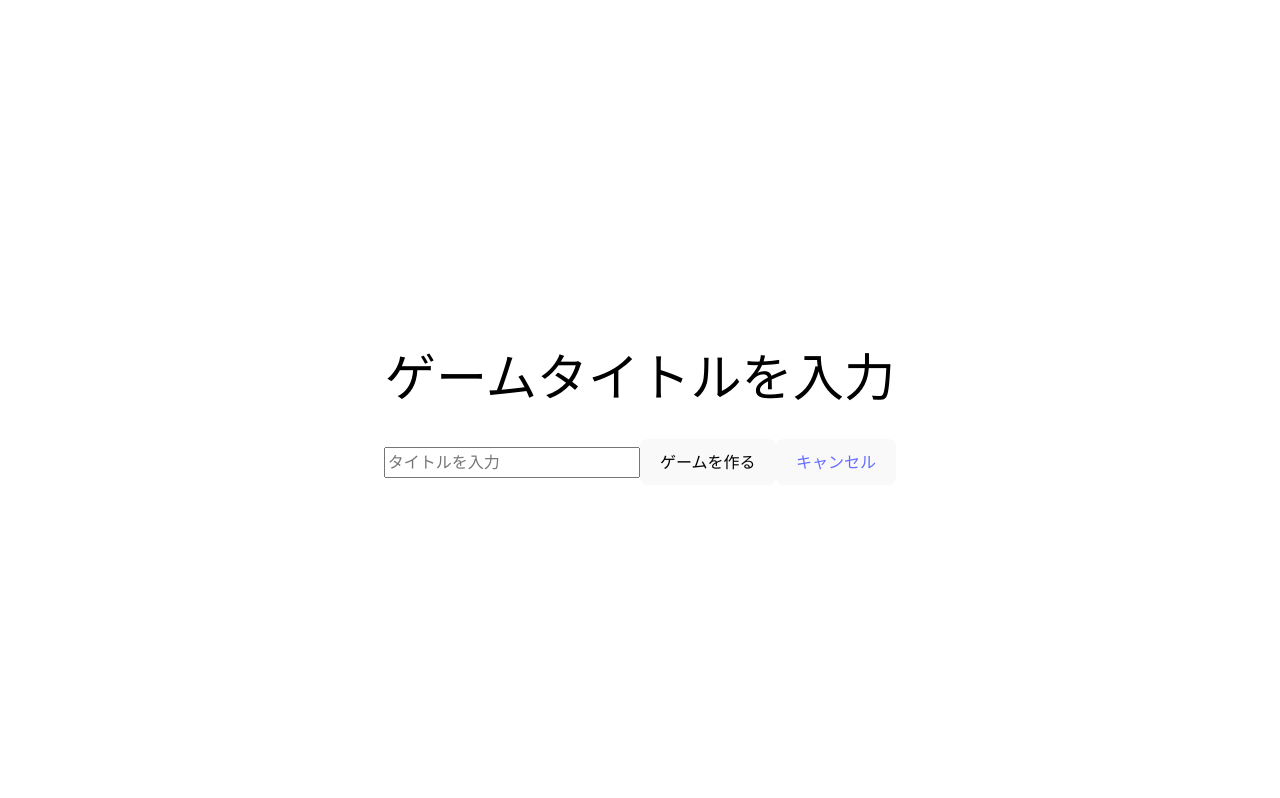
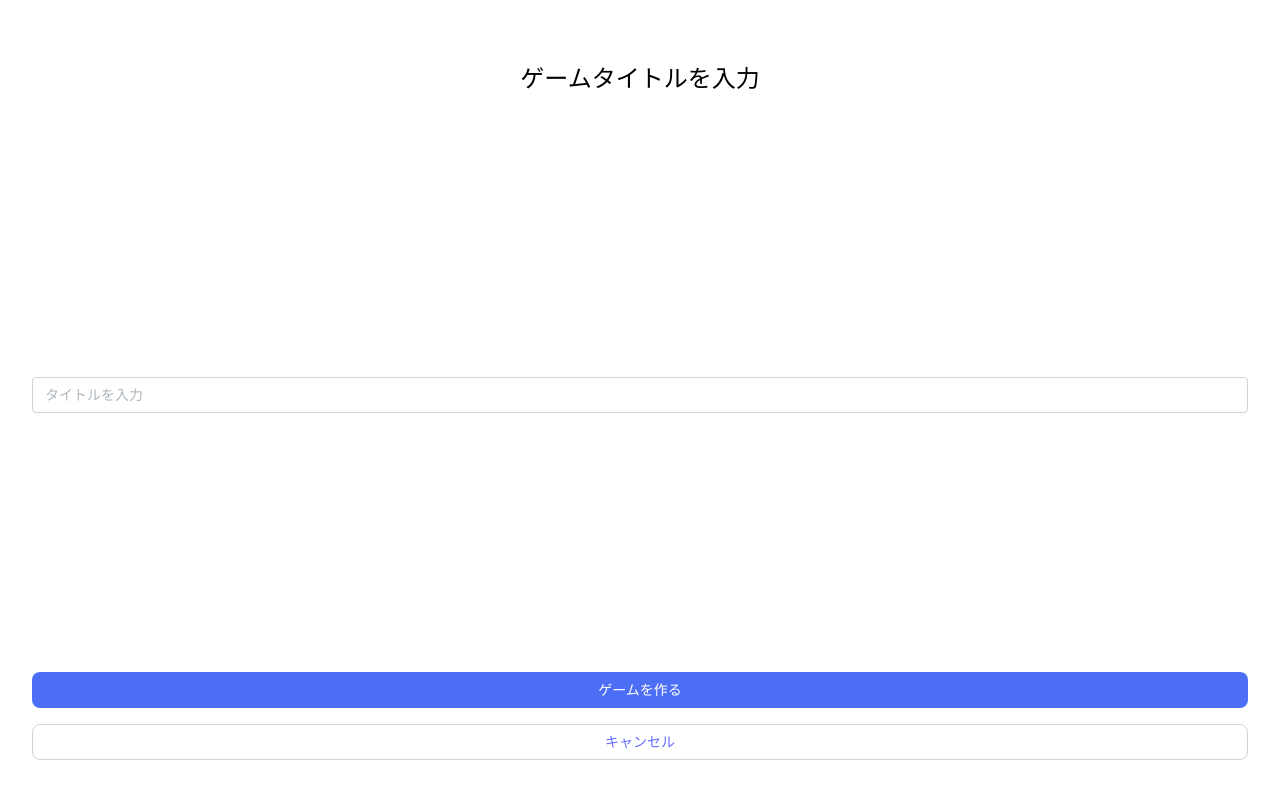
Before and after one commit to Team-1-myTreasure/myTreasure, a React (Vite) app in the folder frontend/: page /host/1/createproduct in a window 1280 px wide. Built offline with nearby package versions, Linux system fonts and the light colour scheme.

Commit message:
CreateProductのUI設定をしました

```diff
--- a/frontend/src/App.css
+++ b/frontend/src/App.css
@@ -2,5 +2,6 @@
   max-width: 1280px;
   margin: 0 auto;
   padding: 2rem;
-  text-align: center;
+  text-align: start;
+  width: 100%;
 }
--- a/frontend/src/pages/CreateProduct.jsx
+++ b/frontend/src/pages/CreateProduct.jsx
@@ -1,21 +1,36 @@
 import { Link, useNavigate } from "react-router-dom";
 import { useState } from "react";
+import { Input, Button, Stack, Box } from "@mantine/core";
 
 export const CreateProduct = () => {
   const [title, setTitle] = useState("");
   const navigate = useNavigate();
 
   return (
-    <>
-      <h1>ゲームタイトルを入力</h1>
-      <input
-        type="text"
+    <div style={{ height: "90vh" }}>
+      <Stack
+        bg="var(--mantine-color-body)"
+        justify="space-between"
+        style={{ width: "100%", height: "100%" }}
+      >
+        <h2 align="center">ゲームタイトルを入力</h2>
+        <Input
+          style={{ width: "100%" }}
           placeholder="タイトルを入力"
           onChange={(e) => {
             setTitle(e.target.value);
           }}
         />
-      <button
+        <Stack
+          bg="var(--mantine-color-body)"
+          align="stretch"
+          justify="center"
+          gap="md"
+        >
+          <Button
+            fullWidth
+            color="indigo"
+            variant="filled"
             onClick={async () => {
               const res = await fetch("/api/product", {
                 method: "POST",
@@ -26,18 +41,20 @@ export const CreateProduct = () => {
               });
               const targetId = await res.json();
               // TODO:本来は/host/{userName}/products/{productId}/problemdetail
-          navigate(`/host/products/${targetId[0].product_id}/problemdetail`);
+              navigate(
+                `/host/products/${targetId[0].product_id}/problemdetail`
+              );
               console.log("targetId: ", targetId[0].product_id);
             }}
+            radius="md"
           >
-        {/* <Link to="/host/problemdetail" state={{ productId: productId }}>
             ゲームを作る
-        </Link> */}
-        ゲームを作る
-      </button>
-      <button>
+          </Button>
+          <Button fullWidth variant="default" radius="md">
             <Link to="/host/allproducts">キャンセル</Link>
-      </button>
-    </>
+          </Button>
+        </Stack>
+      </Stack>
+    </div>
   );
 };
```
Lines whose indentation alone changed are shown as unchanged.
